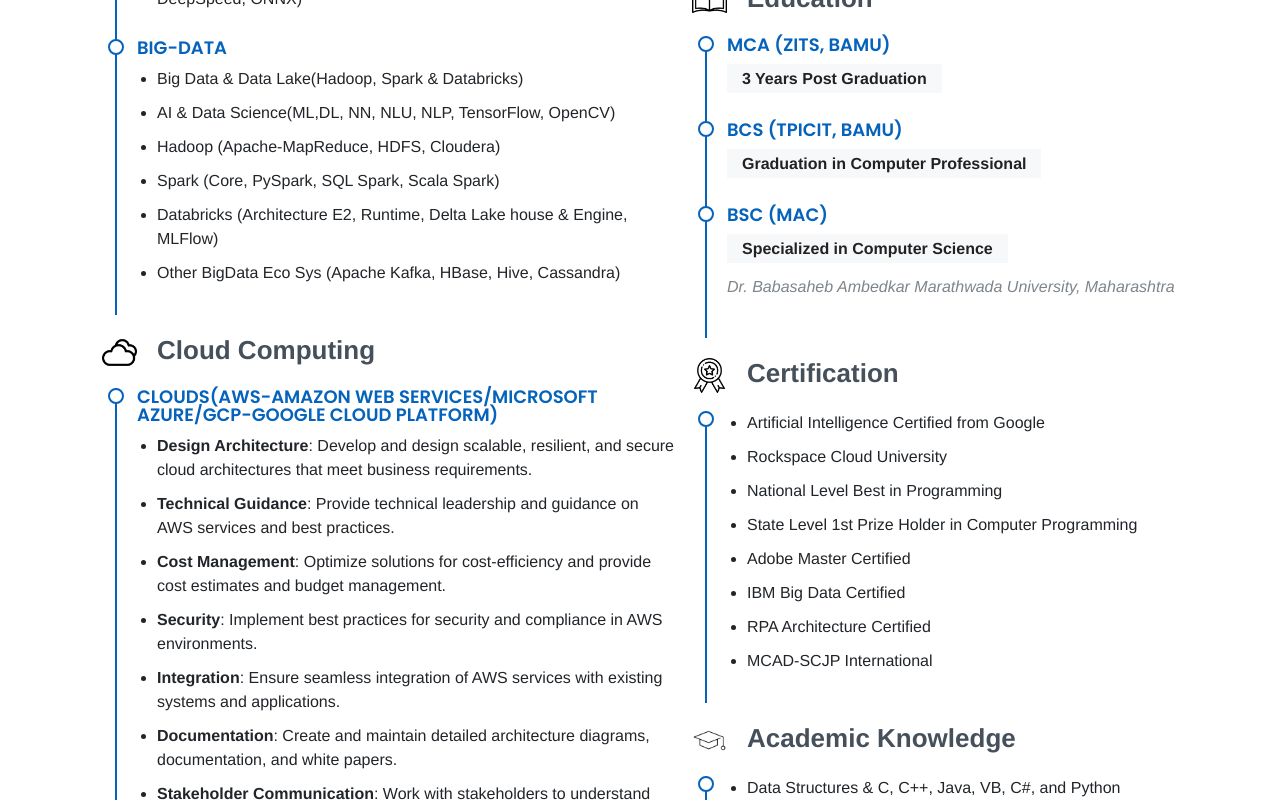
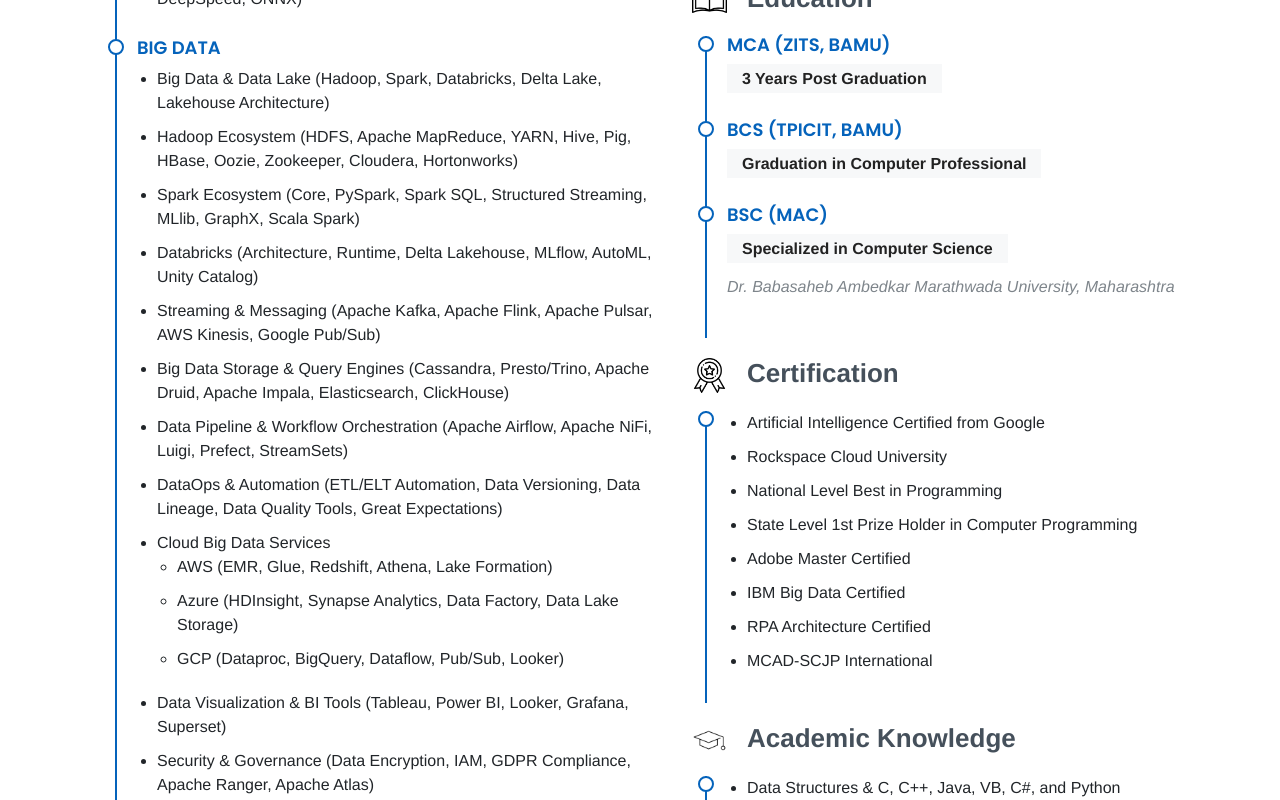
Before and after one commit to mujahed85/mujahed85.github.io, a Next.js app: page / in a window 1280 px wide. Shown: the part 4540-5340 px from the top of the page. Built offline with nearby package versions, Linux system fonts and the light colour scheme.

Commit message:
Changes Done in AI and Big data

```diff
--- a/app/components/resume/Tools.js
+++ b/app/components/resume/Tools.js
@@ -28,14 +28,27 @@
         </ul>
       </div>
       <div className="resume-item">
-        <h4>Big-Data</h4>
+        <h4>Big Data</h4>
         <ul>
-          <li>Big Data &amp; Data Lake(Hadoop, Spark &amp; Databricks)</li>
-          <li>AI &amp; Data Science(ML,DL, NN, NLU, NLP, TensorFlow, OpenCV)</li>
-          <li>Hadoop (Apache-MapReduce, HDFS, Cloudera)</li>
-          <li>Spark (Core, PySpark, SQL Spark, Scala Spark)</li>
-          <li>Databricks (Architecture E2, Runtime, Delta Lake house &amp; Engine, MLFlow)</li>
-          <li>Other BigData Eco Sys (Apache Kafka, HBase, Hive, Cassandra)</li>
+          <li>Big Data & Data Lake (Hadoop, Spark, Databricks, Delta Lake, Lakehouse Architecture)</li>
+          <li>Hadoop Ecosystem (HDFS, Apache MapReduce, YARN, Hive, Pig, HBase, Oozie, Zookeeper, Cloudera, Hortonworks)</li>
+          <li>Spark Ecosystem (Core, PySpark, Spark SQL, Structured Streaming, MLlib, GraphX, Scala Spark)</li>
+          <li>Databricks (Architecture, Runtime, Delta Lakehouse, MLflow, AutoML, Unity Catalog)</li>
+          <li>Streaming & Messaging (Apache Kafka, Apache Flink, Apache Pulsar, AWS Kinesis, Google Pub/Sub)</li>
+          <li>Big Data Storage & Query Engines (Cassandra, Presto/Trino, Apache Druid, Apache Impala, Elasticsearch, ClickHouse)</li>
+          <li>Data Pipeline & Workflow Orchestration (Apache Airflow, Apache NiFi, Luigi, Prefect, StreamSets)</li>
+          <li>DataOps & Automation (ETL/ELT Automation, Data Versioning, Data Lineage, Data Quality Tools, Great Expectations)</li>
+          <li>Cloud Big Data Services
+            <ul>
+              <li>AWS (EMR, Glue, Redshift, Athena, Lake Formation)</li>
+              <li>Azure (HDInsight, Synapse Analytics, Data Factory, Data Lake Storage)</li>
+              <li>GCP (Dataproc, BigQuery, Dataflow, Pub/Sub, Looker)</li>
+            </ul>
+          </li>
+          <li>Data Visualization & BI Tools (Tableau, Power BI, Looker, Grafana, Superset)</li>
+          <li>Security & Governance (Data Encryption, IAM, GDPR Compliance, Apache Ranger, Apache Atlas)</li>
+          <li>Containers & Orchestration (Docker, Kubernetes, Helm Charts for Big Data Workloads)</li>
+          <li>Performance Tuning & Optimization (Partitioning, Caching, Query Optimization, Cost-Based Optimizer)</li>
         </ul>
       </div>
     </>
```
